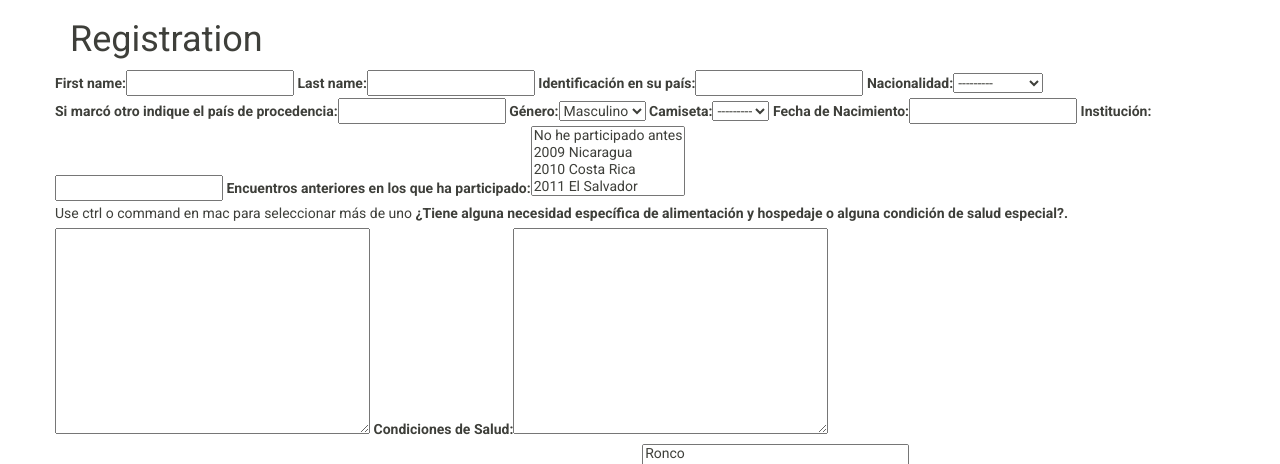
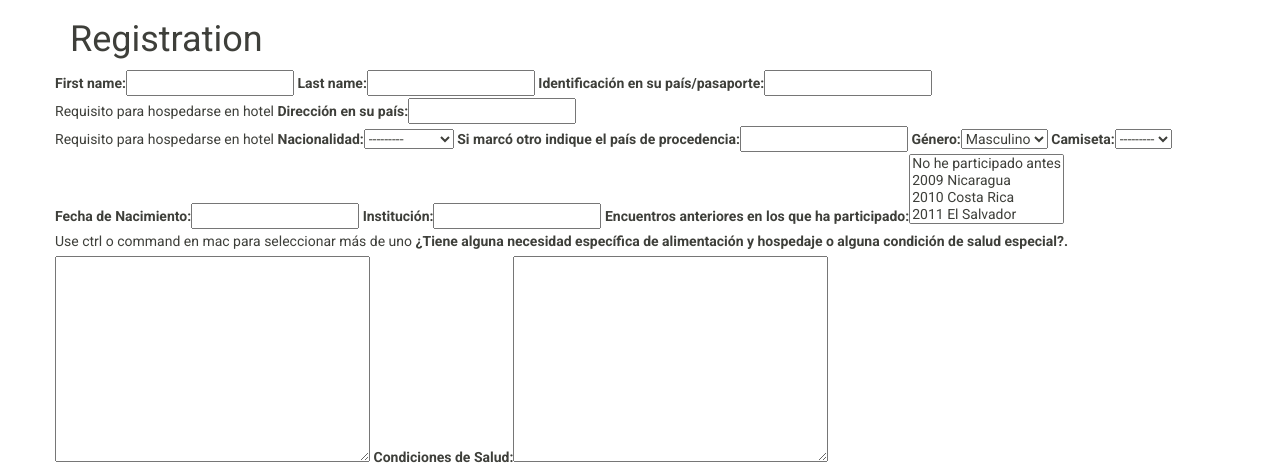
Before and after one commit to luisza/registro_pylatam2025, a Django app: template ecsl/templates/registration/form.html in a window 1280 px wide. Shown: the part 64-528 px from the top of the page. Run offline with Django 3.2, Linux system fonts and the light colour scheme; the template is opened without the code that fills it: values that come from a table or form of the project are taken from there, others are empty; data comes from the database, SQL or seed files in the repository; parts of the project's set-up code (start-up, migrations or seed data) failed here and were passed over; some libraries are stand-ins or nearby versions.

Commit message:
Actualizando datos de hotel

```diff
--- a/ecsl/forms.py
+++ b/ecsl/forms.py
@@ -14,7 +14,9 @@ class ProfileForm(forms.ModelForm):
 
     field_order = [
         'first_name', 'last_name',
-        'identification', 'nationality', 'other_nationality',
+        'identification',
+        'direccion_en_su_pais',
+        'nationality', 'other_nationality',
         'gender', 'camiseta',
         'born_date', 'institution',
         'encuentros',
--- a/ecsl/models.py
+++ b/ecsl/models.py
@@ -80,7 +80,11 @@ class Inscription(models.Model):
         User, on_delete=models.CASCADE, verbose_name=_('Usuario'))
     status = models.SmallIntegerField(choices=STATUS, default=0)
     identification = models.CharField(
-        max_length=12, verbose_name=_('Identificación en su país'), null=True)
+        max_length=12, verbose_name=_('Identificación en su país/pasaporte'), null=True,
+        help_text='Requisito para hospedarse en hotel')
+    direccion_en_su_pais = models.CharField(
+        max_length=250, verbose_name=_('Dirección en su país'), null=True, blank=True,
+        help_text='Requisito para hospedarse en hotel')
     born_date = models.DateField(
         verbose_name=_('Fecha de Nacimiento'), null=True)
     institution = models.CharField(
--- a/ecsl/templates/index.html
+++ b/ecsl/templates/index.html
@@ -12,7 +12,7 @@
 
 <div  class="col-md-2 ">
 <div class="text-center ">
-<h4 class="text-warning">Descarga el app</h4>
+<h4 class="text-warning">Descarga el app *actualizada 11-07</h4>
 <a class="text-info" href="https://ecsl2017.softwarelibre.ca/static/ecsl2017.apk"> Android 5.x o superior</a>
 <a class="text-info" href="https://ecsl2017.softwarelibre.ca/static/ecsl2017_4.x.apk"> Android 4.1 o superior</a>
 
```
Also changed, not shown: ecsl/migrations/0018_auto_20170711_1255.py (added).
